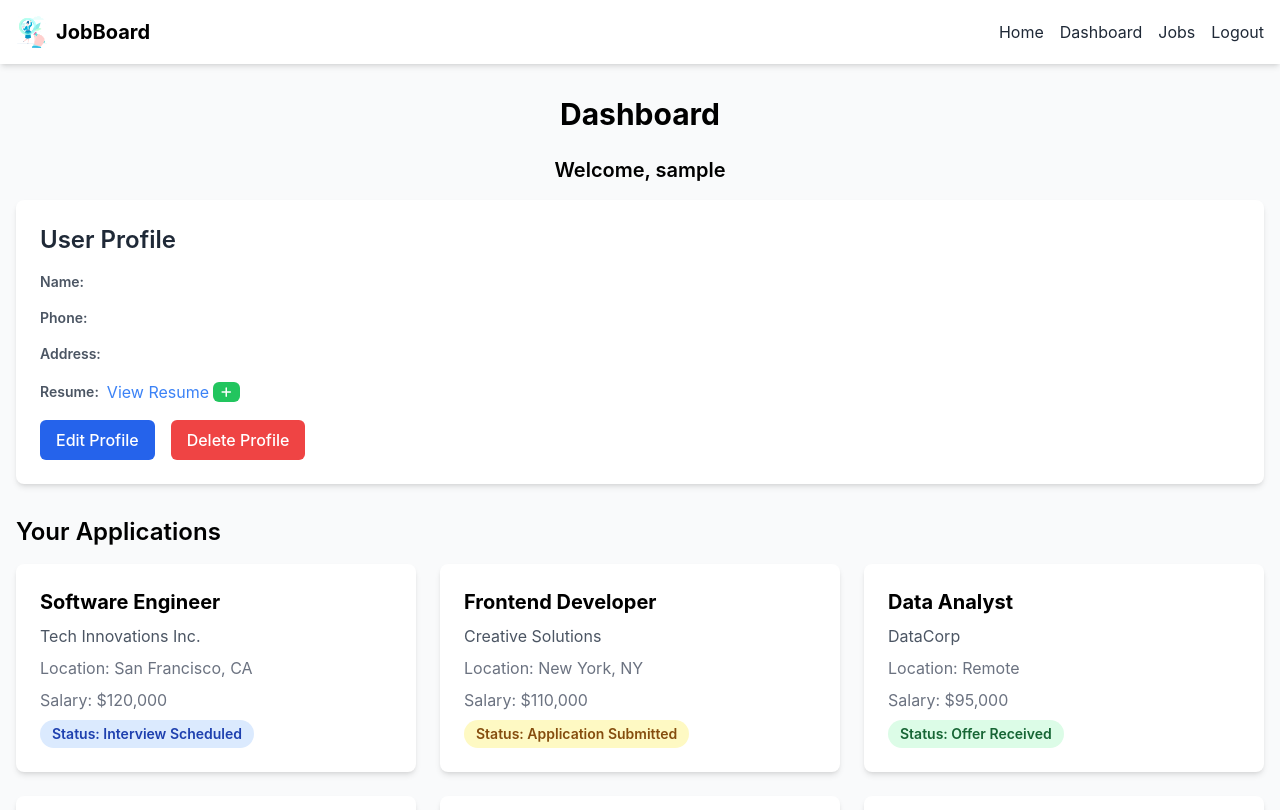
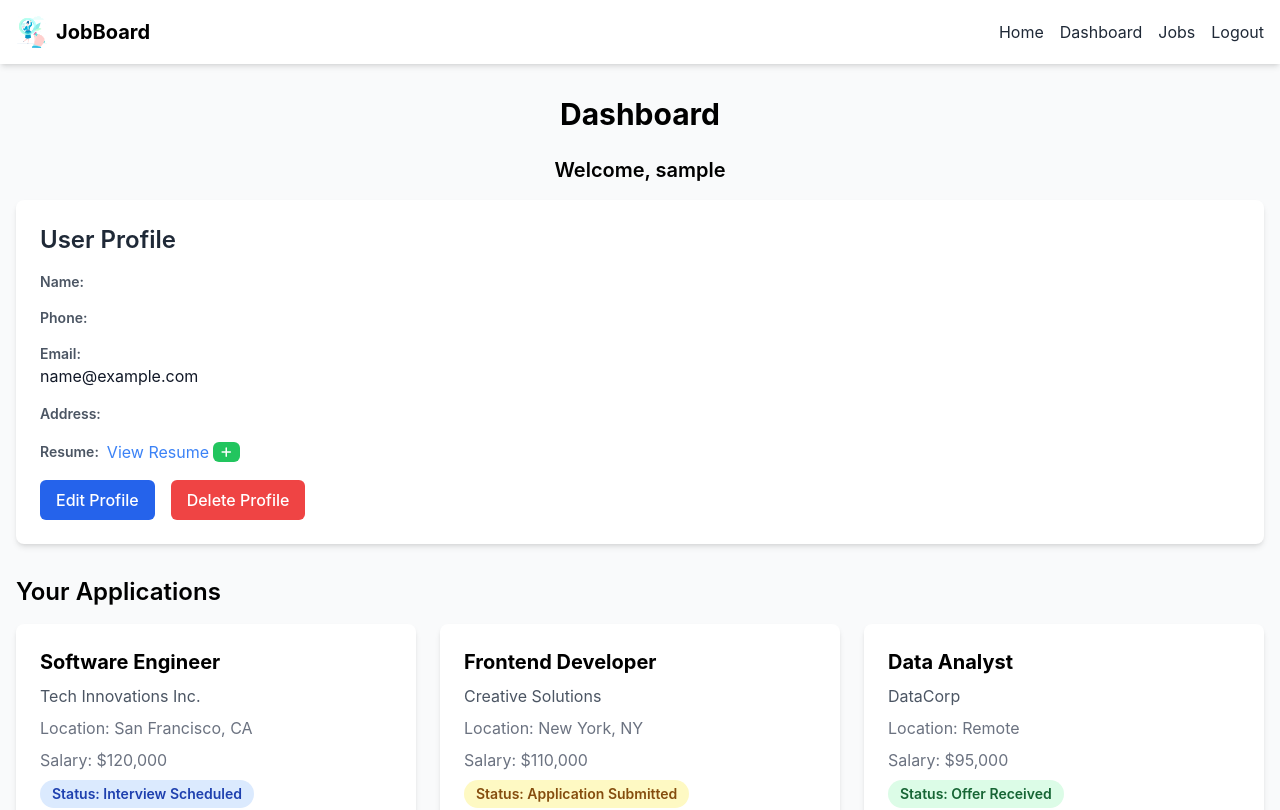
Before and after one commit to CollinDex/job-board-fe, a React (Create React App) app: page /jobseeker-dashboard in a window 1280 px wide. Shown: the top 810 px of the page. Built offline with nearby package versions, Linux system fonts and the light colour scheme; no server answers; sample sign-in values are in the browser's storage.

Commit message:
chore: job-seeler dashboard

```diff
--- a/src/pages/JobSeekerDashboard.js
+++ b/src/pages/JobSeekerDashboard.js
@@ -266,6 +266,10 @@ function JobSeekerDashboard() {
               <p className="text-base font-normal text-gray-900">{profile?.profile_phone}</p>
             </div>
             <div className="mb-4">
+              <p className="text-sm font-semibold text-gray-600">Email:</p>
+              <p className="text-base font-normal text-gray-900">{user?.email}</p>
+            </div>
+            <div className="mb-4">
               <p className="text-sm font-semibold text-gray-600">Address:</p>
               <p className="text-base font-normal text-gray-900">{profile?.profile_address}</p>
             </div>
```
